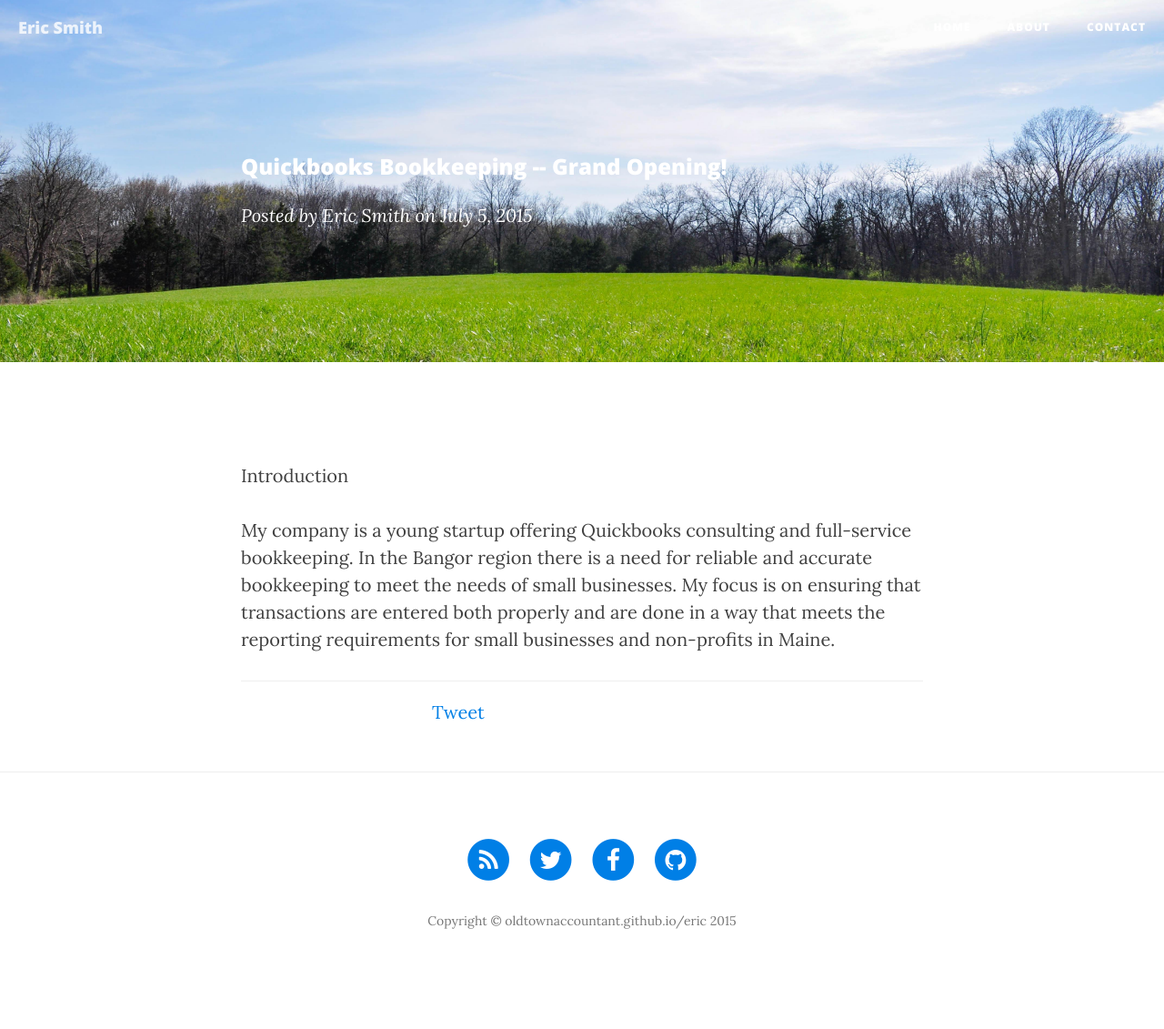
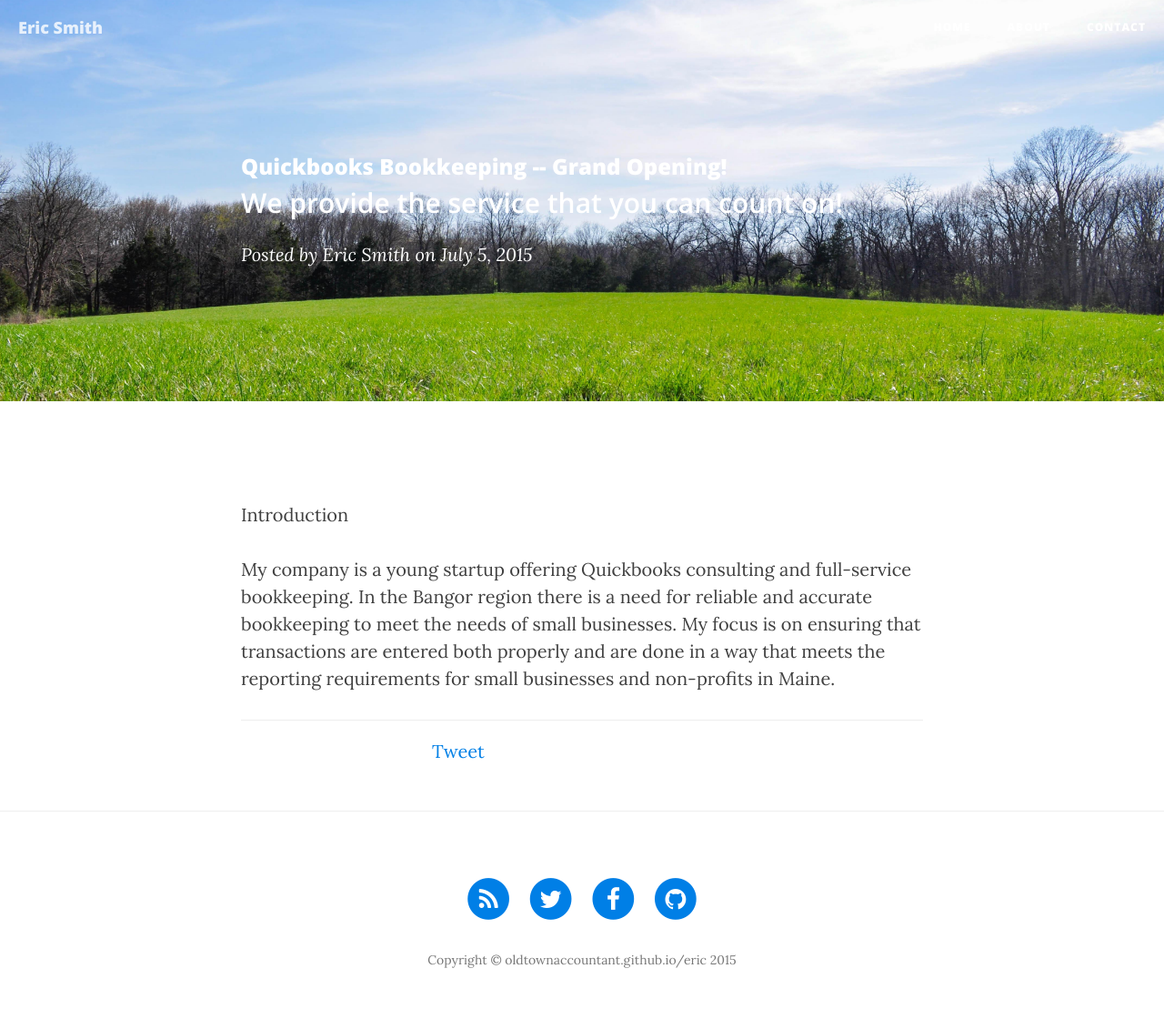
Before and after one commit to grumaccountant/eric, a Jekyll site: the page built from _posts/2015-02-24-Eric Smith - Quickbooks Bookkeeping Grand Opening!.markdown, in a window 1280 px wide. Shown: the whole page at 91% size. Built offline with Jekyll 4.4.1, drawn with Linux system fonts in a browser that asks for light colours; nearby versions of some CDN libraries; comment, search, counter and statistics services are not loaded; before the commit the page ends 1088 px from its top, so only the background shows below that.

Commit message:
Update 2015-02-24-Eric Smith - Quickbooks Bookkeeping Grand Opening!.markdown

```diff
--- a/_posts/2015-02-24-Eric Smith - Quickbooks Bookkeeping Grand Opening!.markdown
+++ b/_posts/2015-02-24-Eric Smith - Quickbooks Bookkeeping Grand Opening!.markdown
@@ -1,7 +1,7 @@
 ---
 layout:     post
 title:      "Quickbooks Bookkeeping -- Grand Opening!"
-subtitle:   ""
+subtitle:   "We provide the service that you can count on!"
 description: "Full service bookkeeping -- serving the Bangor Area"
 date:       2015-07-05
 author:     "Eric Smith"
```
